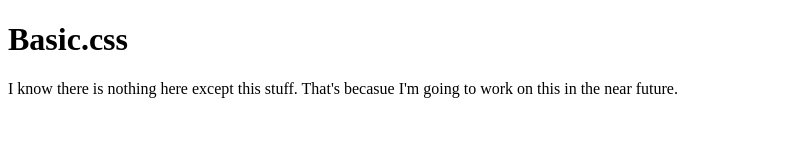
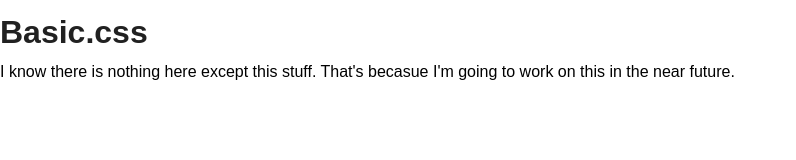
Before and after one commit to AnthonyProvenza/Basic.css, a plain HTML site: page index.html in a window 1280 px wide. Shown: the whole page, without its empty margins (0-796 px from the left). Drawn offline with Linux system fonts and the light colour scheme.

Commit message:
Added basic.css as CSS file
I tried to add basic.css as the CSS file for the page

```diff
--- a/index.html
+++ b/index.html
@@ -2,6 +2,7 @@
 <html>
     <head>
         <title>Basic.css</title>
+        <link rel="stylesheet" type="text/css" href="https://raw.githubusercontent.com/AnthonyProvenza/Basic.css/master/basic.css">
     </head>
     <body>
         <h1>Basic.css</h1>
```
